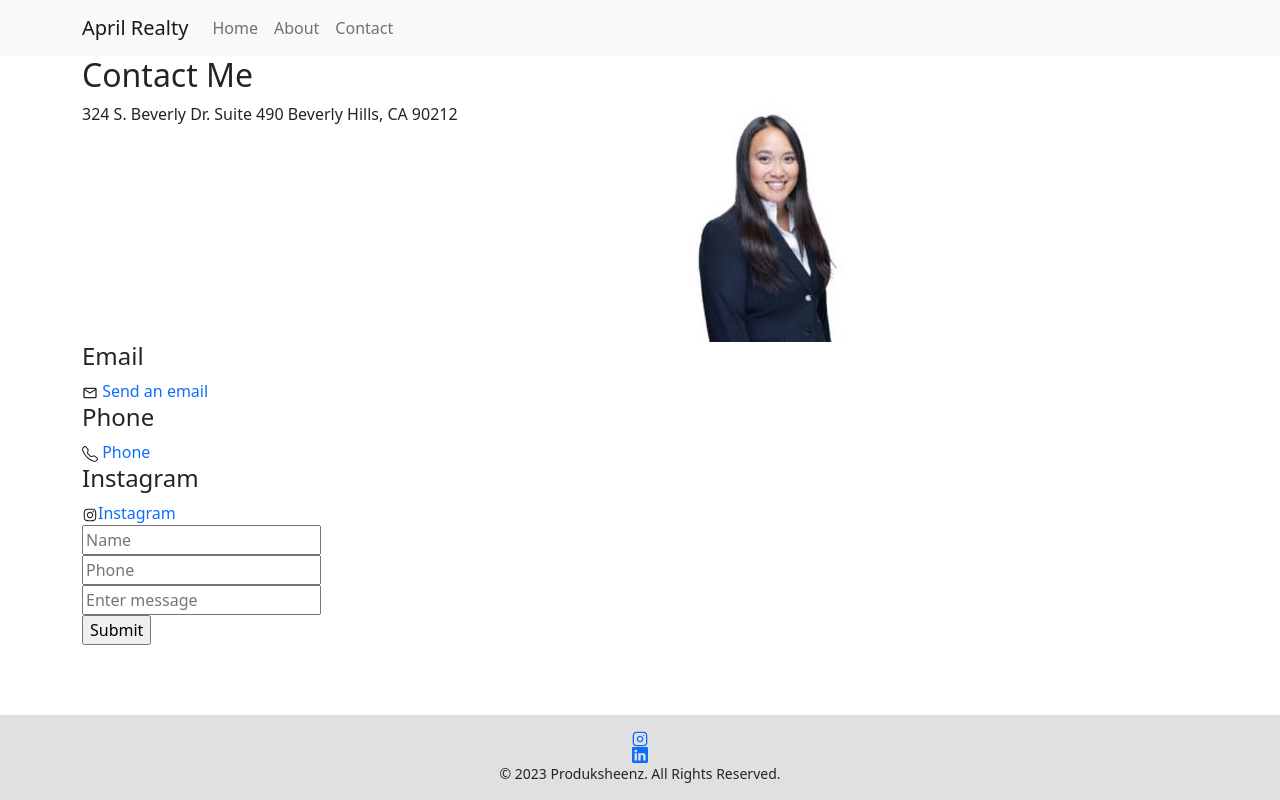
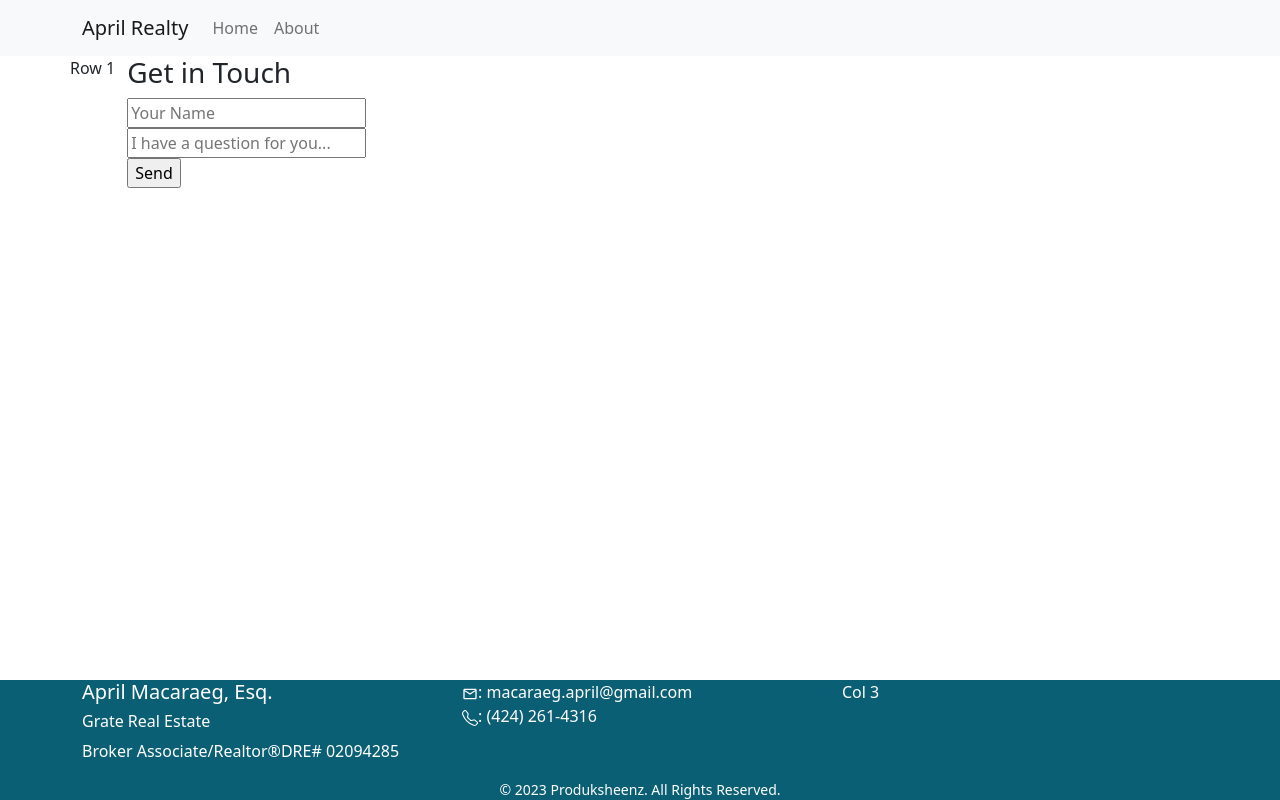
Before and after one commit to essbee808/april-realty, a React (Create React App) app: page /contact in a window 1280 px wide. Built offline with nearby package versions, Linux system fonts and the light colour scheme.

Commit message:
Modify footer styling

```diff
--- a/src/components/Router.js
+++ b/src/components/Router.js
@@ -8,7 +8,7 @@ const Router = () => {
   return (
    <Routes>
       {/* <Route exact path="/" element={<Home/>}/> */}
-      <Route path="/home" element={<Home/>}/>
+      <Route path="/" element={<Home/>}/>
       <Route path="/about" element={<About/>}/>
       <Route path="/contact" element={<Contact/>}/>
    </Routes>
--- a/src/components/about/About.jsx
+++ b/src/components/about/About.jsx
@@ -1,8 +1,8 @@
 import React from 'react'
 import './about.css'
-import {SiZillow} from 'react-icons/si'
 import Profile from '../../assets/profile.jpg'
 import Image from 'react-bootstrap/Image'
+import Contact from '../contact/Contact'
 
 import Container from 'react-bootstrap/Container'
 import Row from 'react-bootstrap/Row'
@@ -40,6 +40,9 @@ const About = () => {
               so that you can have the best experience.
               </p>
             </Col>
+            <Col>
+              <Contact />
+            </Col>
           </Row>
         </div>
       {/* <h5>Specialties: Buyer's agent, Listing agent, Relocation, Legal, Landlord</h5>
@@ -47,7 +50,6 @@ const About = () => {
         <div>
           <a href="https://www.zillow.com/profile/macaraeg%20april" target="_blank"><SiZillow /> Read My Zillow Reviews</a>
         </div> */}
-
     </Container>
   )
 }
--- a/src/components/contact/Contact.jsx
+++ b/src/components/contact/Contact.jsx
@@ -12,37 +12,16 @@ import Col from 'react-bootstrap/Col'
 const Contact = () => {
   return (
     <Container >
-        <h2>Contact Me</h2>
-        <Row>
-          <Col>324 S. Beverly Dr. Suite 490
-               Beverly Hills, CA 90212
+        <Row>Row 1
+          <Col>
+            <h3>Get in Touch</h3>
+            <form action="">
+              <input type="text" placeholder="Your Name" /><br/>
+              <input type="textarea" placeholder="I have a question for you..."/><br/>
+              <input type="submit" value="Send"/>
+            </form>
           </Col>
-          <Col><img src={Profile} alt="Profile Image"/></Col>
         </Row>
-        <div className="contact_options">
-          <article className="contact_option">
-            <h4>Email</h4>
-            <MdOutlineEmail />
-            <a href="mailto:amacarae@gmail.com" target="_blank"> Send an email</a>
-          </article>
-          <article className="contact_option">
-            <h4>Phone</h4>
-            <BsTelephone/>
-            <a href="tel:4242614316" target="_blank"> Phone</a>
-          </article>
-          <article className="contact_option">
-            <h4>Instagram</h4>
-            <AiOutlineInstagram />
-            <a href="https://www.instagram.com/aprilrealty/" target="_blank">Instagram</a>
-          </article>
-        </div>
-
-        <form action="">
-          <input type="text" placeholder="Name"/><br/>
-          <input type="tel" placeholder="Phone"/><br/>
-          <input type="text" placeholder="Enter message"/><br/>
-          <input type="submit" value="Submit" />
-        </form>
    </Container>
   )
 }
--- a/src/components/footer/Footer.jsx
+++ b/src/components/footer/Footer.jsx
@@ -1,19 +1,41 @@
 import React from 'react'
 import {FiInstagram} from 'react-icons/fi'
 import {BsLinkedin} from 'react-icons/bs'
+import {MdOutlineMail} from 'react-icons/md'
+import {BsTelephone} from 'react-icons/bs'
 import './footer.css'
+
+import Container from 'react-bootstrap/Container'
+import Row from 'react-bootstrap/Row'
+import Col from 'react-bootstrap/Col'
 
 const Footer = () => {
   return (
     <footer>
-      <div className="footer_socials">
+      <Container>
+        <Row>
+          <Col >
+            <h5>April Macaraeg, Esq.</h5>
+            <h6>Grate Real Estate</h6>
+            <h7>Broker Associate/Realtor®</h7>
+            <h7>DRE# 02094285</h7>
+          </Col>
+          <Col>
+            <a href="mailto:macaraeg.april@gmail.com"><MdOutlineMail />: macaraeg.april@gmail.com</a><br/>
+            <a href="tel:4242614316"><BsTelephone/>: (424) 261-4316</a>
+          </Col>
+          <Col>Col 3</Col>
+        </Row>
+
+      {/* <div className="footer_socials">
         <a href="https://www.instagram.com/aprilrealty" target="_blank"><FiInstagram/></a><br/>
         <a href="https://www.linkedin.com/in/april-macaraeg-7a555265/" target="_blank"><BsLinkedin/></a>
-      </div>
+  </div>*/}
 
       <div className="footer_copyright">
         <small>&copy; 2023 Produksheenz. All Rights Reserved.</small>
       </div>
+      </Container>
     </footer>
   )
 }
--- a/src/components/footer/footer.css
+++ b/src/components/footer/footer.css
@@ -1,10 +1,22 @@
 footer {
-    background: rgb(225, 224, 224);
-    padding: 1rem 0;
-    text-align: center;
+    background: rgb(11, 95, 116);
+    /* padding: 1rem 0; */
+    text-align: left;
     bottom: 0;
     position: absolute;
     width: 100%;
+    margin: 0;
+    padding: 0;
+    color: white;
+}
+
+a, a:hover {
+    color: white;
+}
+
+.footer_copyright {
+    padding-top: 1rem;
+    text-align: center;
 }
 
 /* MEDIA QUERIES (SMALL DEVICES) */
--- a/src/components/nav/NavBarContainer.jsx
+++ b/src/components/nav/NavBarContainer.jsx
@@ -8,11 +8,10 @@ function NavBarContainer() {
     <>
       <Navbar bg="light" variant="light">
         <Container>
-          <Navbar.Brand href="/home">April Realty</Navbar.Brand>
+          <Navbar.Brand href="/">April Realty</Navbar.Brand>
           <Nav className="me-auto">
-            <Nav.Link as={Link} to="/home">Home</Nav.Link>
+            <Nav.Link as={Link} to="/">Home</Nav.Link>
             <Nav.Link as={Link} to="/about">About</Nav.Link>
-            <Nav.Link as={Link} to="/contact">Contact</Nav.Link>
           </Nav>
         </Container>
       </Navbar>
```
